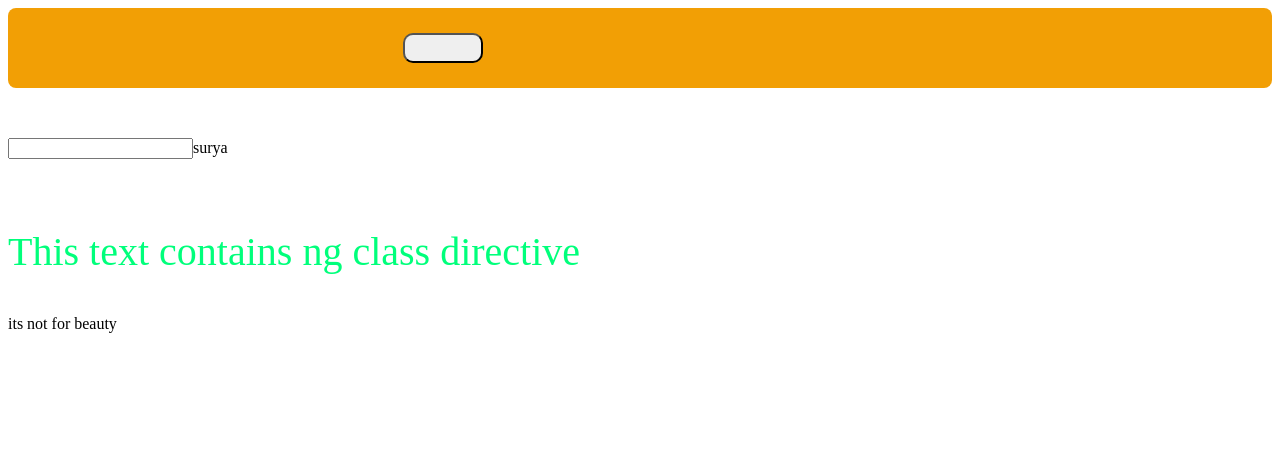
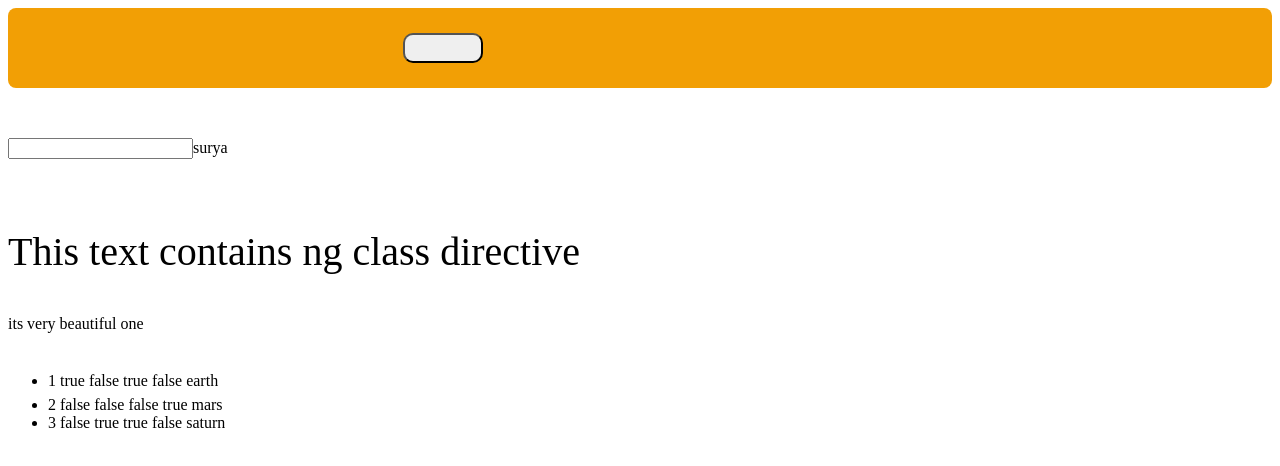
Before and after one commit to sknsurya/angular, an Angular app in the folder first_app/: page / in a window 1280 px wide. Shown: the top 466 px of the page. Built offline with nearby package versions, Linux system fonts and the light colour scheme.

Commit message:
baneer component file in ts

```diff
--- a/first_app/src/app/baneer/baneer.component.ts
+++ b/first_app/src/app/baneer/baneer.component.ts
@@ -6,7 +6,8 @@ import { Component, OnInit } from '@angular/core';
   styleUrls: ['./baneer.component.scss']
 })
 export class BaneerComponent implements OnInit {
-
+  isActive:boolean=true;
+ schools = [{schoolId:1,schoolName:'earth'},{schoolId:2,schoolName:'mars'},{schoolId:3,schoolName:'saturn'}]
   constructor() { }
 
   ngOnInit(): void {
```
